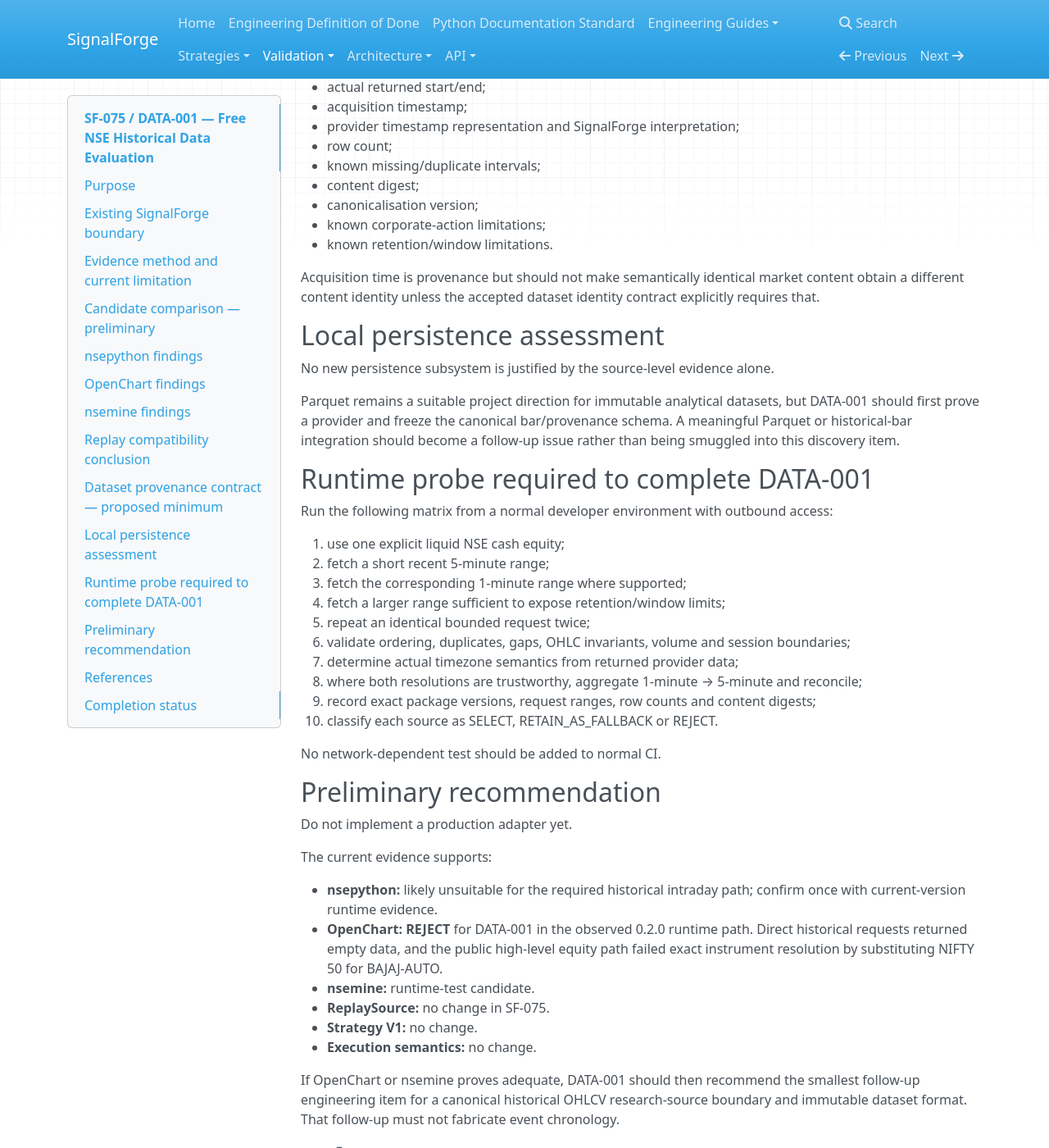
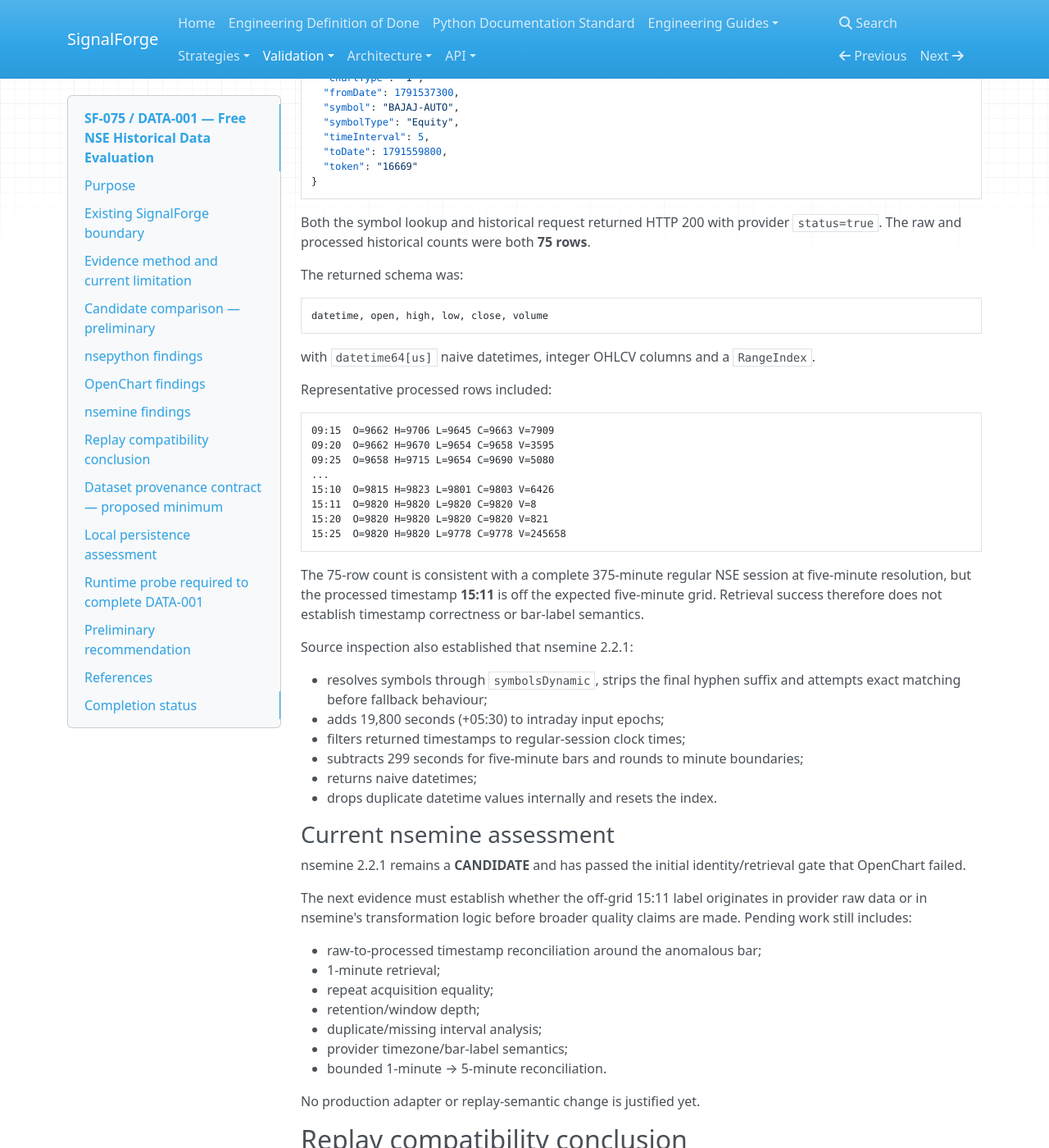
Before and after one commit to harishkamathuk/signalforge, an MkDocs documentation site: the page built from docs/validation/sf-075-data-001-free-nse-historical-data.md, in a window 1280 px wide and 1400 px high, scrolled down 6734 px. Shown: the whole window at 82% size. Built offline with MkDocs 1.6.1, drawn with Linux system fonts in a browser that asks for light colours; nearby versions of some CDN libraries; some of the changed text lies outside the part shown.

Commit message:
docs: record initial nsemine runtime evidence

````diff
--- a/docs/validation/sf-075-data-001-free-nse-historical-data.md
+++ b/docs/validation/sf-075-data-001-free-nse-historical-data.md
@@ -1,6 +1,6 @@
 # SF-075 / DATA-001 — Free NSE Historical Data Evaluation
 
-**Status:** In progress — source/API evidence captured; OpenChart runtime evaluation complete; nsemine/nsepython runtime probes pending
+**Status:** In progress — source/API evidence captured; OpenChart complete; nsemine initial 5-minute retrieval proven; nsepython pending
 **Issue:** #186
 **Research identifier:** DATA-001
 **Date:** 2026-10-11
@@ -52,8 +52,10 @@ The original implementation environment could not establish outbound package-ins
 sessions. Runtime probing has therefore moved to a normal local developer environment with
 outbound NSE/charting access.
 
-OpenChart 0.2.0 has now been exercised empirically. nsemine 2.2.1 and nsepython 2.101 still require
-their intentional bounded runtime probes before DATA-001 can close.
+OpenChart 0.2.0 has now been exercised empirically. nsemine 2.2.1 has passed the first bounded
+5-minute retrieval/identity gate, but timestamp semantics, repeatability, retention and 1-minute
+behaviour remain open. nsepython 2.101 still requires its intentional bounded confirmation probe
+before DATA-001 can close.
 
 Source-inspection claims and runtime observations are kept distinct below.
 
@@ -71,7 +73,7 @@ Source-inspection claims and runtime observations are kept distinct below.
 | ReplaySource compatibility | INSUFFICIENT / BAR-LEVEL only if history works | BAR_ONLY | BAR_ONLY |
 | Timestamp/timezone risk | Runtime evidence required | High-priority runtime check | High-priority runtime check |
 | Runtime repeatability | Pending | Not reached — valid instrument-specific bars were not obtained | Pending |
-| Preliminary disposition | PROVISIONAL REJECT | REJECT — observed 0.2.0 runtime path failed retrieval/identity requirements | CANDIDATE |
+| Preliminary disposition | PROVISIONAL REJECT | REJECT — observed 0.2.0 runtime path failed retrieval/identity requirements | CANDIDATE — exact BAJAJ-AUTO identity + 75-row 5m retrieval proven; timestamp semantics unresolved |
 
 `PROVISIONAL REJECT` and `CANDIDATE` are not final DATA-001 verdicts. OpenChart's current `REJECT`
 records completed empirical evidence for the observed 0.2.0 path; the overall DATA-001 evaluation
@@ -264,6 +266,112 @@ Its historical path is currently classified `BAR_ONLY`.
 Required runtime evidence is the same bounded test matrix used for OpenChart, with particular
 attention to timestamp alignment and any library-level timestamp adjustment.
 
+### Runtime evidence — nsemine 2.2.1 initial 5-minute probe
+
+The first bounded runtime probe used **BAJAJ-AUTO** and required exact instrument identity before
+historical retrieval was allowed.
+
+The public call was:
+
+```python
+get_stock_historical_data(
+    "BAJAJ-AUTO",
+    datetime(2026, 10, 9, 9, 15, tzinfo=ZoneInfo("Asia/Kolkata")),
+    datetime(2026, 10, 9, 15, 30, tzinfo=ZoneInfo("Asia/Kolkata")),
+    interval=5,
+    raw=False,
+)
+```
+
+The resolved provider identity was:
+
+```text
+symbol:         BAJAJ-AUTO-EQ
+scripcode:      16669
+type:           Equity
+exchange:       NSE
+description:    BAJAJ AUTO LIMITED
+fullname:       NSE:BAJAJ-AUTO-EQ
+instrumentType: 1
+```
+
+The historical request used:
+
+```text
+GET https://charting.nseindia.com/v1/charts/symbolHistoricalData
+```
+
+with parameters:
+
+```json
+{
+  "chartType": "I",
+  "fromDate": 1791537300,
+  "symbol": "BAJAJ-AUTO",
+  "symbolType": "Equity",
+  "timeInterval": 5,
+  "toDate": 1791559800,
+  "token": "16669"
+}
+```
+
+Both the symbol lookup and historical request returned HTTP 200 with provider `status=true`.
+The raw and processed historical counts were both **75 rows**.
+
+The returned schema was:
+
+```text
+datetime, open, high, low, close, volume
+```
+
+with `datetime64[us]` naive datetimes, integer OHLCV columns and a `RangeIndex`.
+
+Representative processed rows included:
+
+```text
+09:15  O=9662 H=9706 L=9645 C=9663 V=7909
+09:20  O=9662 H=9670 L=9654 C=9658 V=3595
+09:25  O=9658 H=9715 L=9654 C=9690 V=5080
+...
+15:10  O=9815 H=9823 L=9801 C=9803 V=6426
+15:11  O=9820 H=9820 L=9820 C=9820 V=8
+15:20  O=9820 H=9820 L=9820 C=9820 V=821
+15:25  O=9820 H=9820 L=9778 C=9778 V=245658
+```
+
+The 75-row count is consistent with a complete 375-minute regular NSE session at five-minute
+resolution, but the processed timestamp **15:11** is off the expected five-minute grid. Retrieval
+success therefore does not establish timestamp correctness or bar-label semantics.
+
+Source inspection also established that nsemine 2.2.1:
+
+- resolves symbols through `symbolsDynamic`, strips the final hyphen suffix and attempts exact
+  matching before fallback behaviour;
+- adds 19,800 seconds (+05:30) to intraday input epochs;
+- filters returned timestamps to regular-session clock times;
+- subtracts 299 seconds for five-minute bars and rounds to minute boundaries;
+- returns naive datetimes;
+- drops duplicate datetime values internally and resets the index.
+
+### Current nsemine assessment
+
+nsemine 2.2.1 remains a **CANDIDATE** and has passed the initial identity/retrieval gate that
+OpenChart failed.
+
+The next evidence must establish whether the off-grid 15:11 label originates in provider raw data
+or in nsemine's transformation logic before broader quality claims are made. Pending work still
+includes:
+
+- raw-to-processed timestamp reconciliation around the anomalous bar;
+- 1-minute retrieval;
+- repeat acquisition equality;
+- retention/window depth;
+- duplicate/missing interval analysis;
+- provider timezone/bar-label semantics;
+- bounded 1-minute → 5-minute reconciliation.
+
+No production adapter or replay-semantic change is justified yet.
+
 ## Replay compatibility conclusion
 
 Based on source inspection:
@@ -354,7 +462,9 @@ The current evidence supports:
 - **OpenChart:** **REJECT** for DATA-001 in the observed 0.2.0 runtime path. Direct historical
   requests returned empty data, and the public high-level equity path failed exact instrument
   resolution by substituting NIFTY 50 for BAJAJ-AUTO.
-- **nsemine:** runtime-test candidate.
+- **nsemine:** **CANDIDATE**; exact BAJAJ-AUTO identity and a non-empty 75-row 5-minute session
+  retrieval are proven. Timestamp/bar-label correctness remains unresolved because one processed
+  timestamp appeared at 15:11 rather than on the five-minute grid.
 - **ReplaySource:** no change in SF-075.
 - **Strategy V1:** no change.
 - **Execution semantics:** no change.
@@ -375,7 +485,8 @@ format. That follow-up must not fabricate event chronology.
 
 SF-075 is **not complete**.
 
-OpenChart 0.2.0 runtime evaluation is now complete and rejected for the observed path. Outstanding
-work is the intentional bounded runtime evaluation of nsemine 2.2.1 and the required confirmation
-probe for nsepython 2.101, followed by the final cross-candidate SELECT / RETAIN_AS_FALLBACK /
-REJECT conclusion.
+OpenChart 0.2.0 runtime evaluation is complete and rejected for the observed path. nsemine 2.2.1
+has proven exact BAJAJ-AUTO identity and initial 5-minute retrieval, but its raw/processed timestamp
+semantics, repeatability, retention and 1-minute behaviour remain open. nsepython 2.101 still needs
+the required confirmation probe. Final SELECT / RETAIN_AS_FALLBACK / REJECT conclusions remain
+pending.
````
